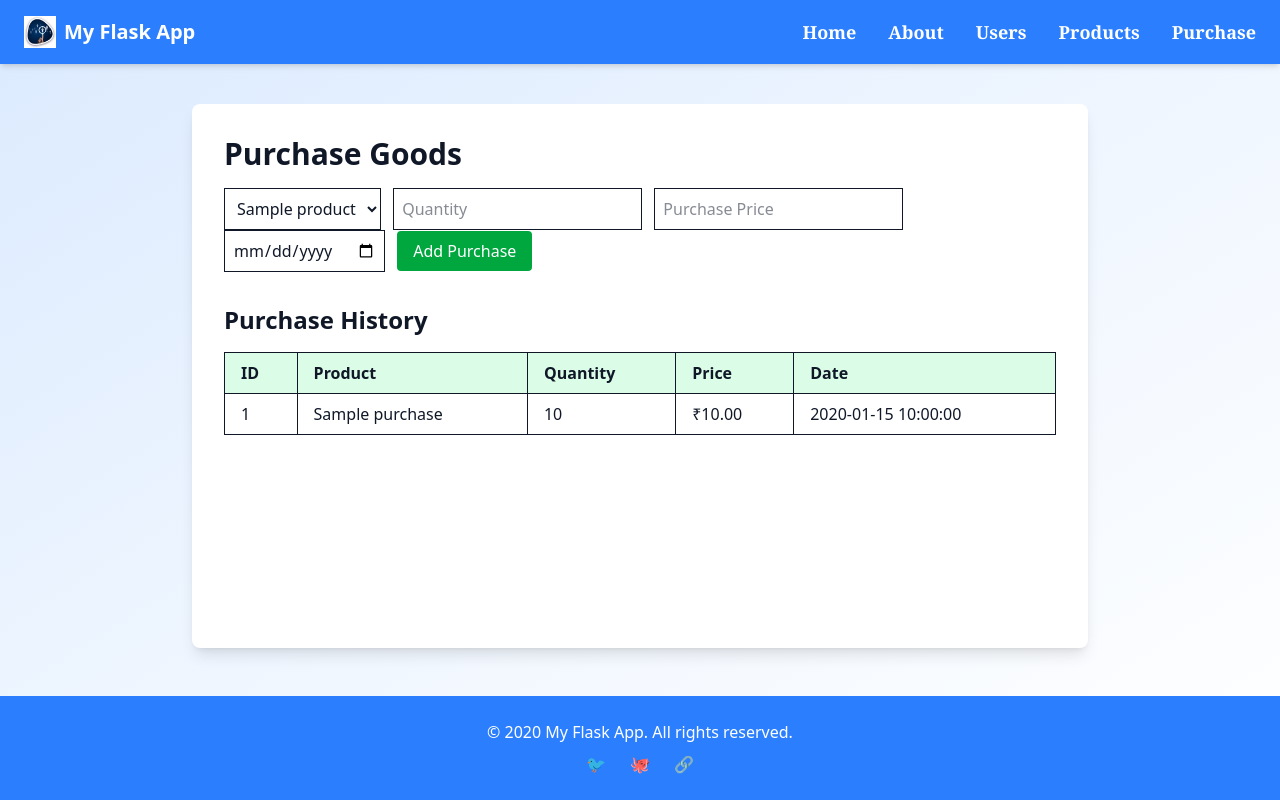
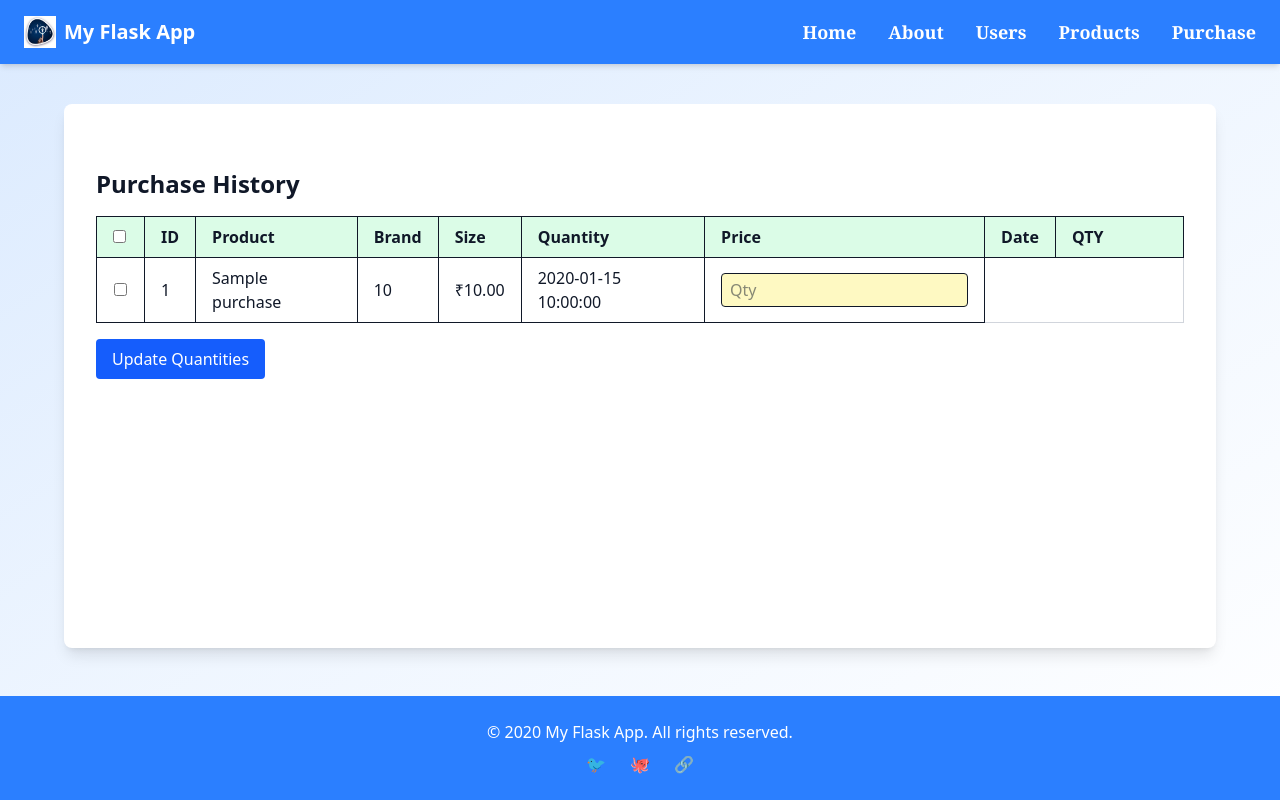
Before and after one commit to Abhisheksingh0301/Inventory, a Flask app: template app/templates/purchase.html in a window 1280 px wide. Run offline with Flask 3, Linux system fonts and the light colour scheme; the template is opened without the code that fills it: most values are stand-ins (such as "Sample title", 1, 10 or a date in 2020).

Commit message:
update purchase page

```diff
--- a/app/schema.sql
+++ b/app/schema.sql
@@ -12,7 +12,7 @@
     gst_rate REAL NOT NULL,
     stock_quantity INTEGER NOT NULL DEFAULT 0,
     entry_date DATE DEFAULT (DATE('now')),
-    UNIQUE (name, description)  -- ✅ Composite unique constraint
+    UNIQUE (name, brand, item_size)  -- ✅ Composite unique constraint
 );
 
 CREATE TABLE purchases (
--- a/app/templates/layout.html
+++ b/app/templates/layout.html
@@ -30,7 +30,7 @@
   </nav>
 
   <!-- Main Content -->
-  <main class="container mx-auto mt-10 mb-12 p-8 bg-white rounded-lg shadow-lg max-w-4xl flex-grow">
+  <main class="container mx-auto mt-10 mb-12 p-8 bg-white rounded-lg shadow-lg max-w-6xl flex-grow">
     {% block content %}{% endblock %}
   </main>
 
--- a/app/templates/purchase.html
+++ b/app/templates/purchase.html
@@ -1,45 +1,62 @@
 {% extends "layout.html" %}
-{% block title %}Purchase Goods{% endblock %}
+
+{% block title %}Products{% endblock %}
+
 {% block content %}
-<h1 class="text-3xl font-bold mb-4">Purchase Goods</h1>
-<form method="POST" class="mb-6">
-  <select name="product_id" class="border p-2 mr-2" required>
-    {% for product in products %}
-      <option value="{{ product.id }}">{{ product.name }}</option>
-    {% endfor %}
-  </select>
-  <input type="number" name="quantity" placeholder="Quantity" min="1" required class="border p-2 mr-2" />
-  <input type="number" step="0.01" name="purchase_price" placeholder="Purchase Price" required class="border p-2 mr-2" />
-  <input type="date" name="purchase_date" required class="border p-2 mr-2" />
-  <button type="submit" class="bg-green-600 text-white px-4 py-2 rounded">Add Purchase</button>
-</form>
+<h2 class="text-2xl font-semibold mt-8 mb-4">Purchase History</h2>
 
-<h2 class="text-2xl font-semibold mt-8 mb-4">Purchase History</h2>
+<form method="POST" action="{{ url_for('main.purchase') }}">  <!-- Optional -->
   <table class="w-full border-collapse border border-gray-300">
     <thead class="bg-green-100">
       <tr>
+        <th class="border px-4 py-2 text-left w-12">
+          <input type="checkbox" onclick="toggleCheckboxes(this)" />
+        </th>
         <th class="border px-4 py-2 text-left">ID</th>
         <th class="border px-4 py-2 text-left">Product</th>
+        <th class="border px-4 py-2 text-left">Brand</th>
+        <th class="border px-4 py-2 text-left">Size</th>
         <th class="border px-4 py-2 text-left">Quantity</th>
         <th class="border px-4 py-2 text-left">Price</th>
         <th class="border px-4 py-2 text-left">Date</th>
+        <th class="border px-4 py-2 text-left w-32">QTY</th>
       </tr>
     </thead>
     <tbody>
       {% for purchase in purchases %}
       <tr class="hover:bg-green-50">
+        <!-- Checkbox -->
+        <td class="border px-4 py-2 text-center">
+          <input type="checkbox" name="selected[]" value="{{ purchase.id }}">
+        </td>
+
+        <!-- Existing fields -->
         <td class="border px-4 py-2">{{ purchase.id }}</td>
         <td class="border px-4 py-2">{{ purchase.product_name }}</td>
         <td class="border px-4 py-2">{{ purchase.quantity }}</td>
         <td class="border px-4 py-2">₹{{ "%.2f"|format(purchase.purchase_price) }}</td>
         <td class="border px-4 py-2">{{ purchase.purchase_date }}</td>
+
+        <!-- Quantity Input -->
+        <td class="border px-4 py-2">
+          <input type="number" name="new_quantity_{{ purchase.id }}" min="1"
+            class="w-full border rounded px-2 py-1 bg-yellow-100 focus:bg-white transition-colors duration-200"
+            placeholder="Qty" />
+        </td>
       </tr>
       {% else %}
       <tr>
-      <td colspan="5" class="border px-4 py-2 text-center">No purchases yet.</td>
+        <td colspan="9" class="border px-4 py-2 text-center">No purchases yet.</td>
       </tr>
       {% endfor %}
     </tbody>
   </table>
 
+  <!-- Optional Submit Button for Quantity Update -->
+  <div class="mt-4">
+    <button type="submit" class="bg-blue-600 text-white px-4 py-2 rounded hover:bg-blue-700">
+      Update Quantities
+    </button>
+  </div>
+</form>
 {% endblock %}
--- a/static/output.css
+++ b/static/output.css
@@ -12,6 +12,7 @@
     --color-red-500: oklch(63.7% 0.237 25.331);
     --color-red-600: oklch(57.7% 0.245 27.325);
     --color-red-800: oklch(44.4% 0.177 26.899);
+    --color-yellow-100: oklch(97.3% 0.071 103.193);
     --color-green-50: oklch(98.2% 0.018 155.826);
     --color-green-100: oklch(96.2% 0.044 156.743);
     --color-green-200: oklch(92.5% 0.084 155.995);
@@ -23,6 +24,7 @@
     --color-blue-100: oklch(93.2% 0.032 255.585);
     --color-blue-300: oklch(80.9% 0.105 251.813);
     --color-blue-500: oklch(62.3% 0.214 259.815);
+    --color-blue-600: oklch(54.6% 0.245 262.881);
     --color-blue-700: oklch(48.8% 0.243 264.376);
     --color-blue-800: oklch(42.4% 0.199 265.638);
     --color-gray-300: oklch(87.2% 0.01 258.338);
@@ -33,6 +35,7 @@
     --spacing: 0.25rem;
     --container-md: 28rem;
     --container-4xl: 56rem;
+    --container-6xl: 72rem;
     --text-lg: 1.125rem;
     --text-lg--line-height: calc(1.75 / 1.125);
     --text-xl: 1.25rem;
@@ -201,6 +204,9 @@
   }
 }
 @layer utilities {
+  .invisible {
+    visibility: hidden;
+  }
   .static {
     position: static;
   }
@@ -234,6 +240,9 @@
   .mx-auto {
     margin-inline: auto;
   }
+  .mt-4 {
+    margin-top: calc(var(--spacing) * 4);
+  }
   .mt-8 {
     margin-top: calc(var(--spacing) * 8);
   }
@@ -264,6 +273,9 @@
   .flex {
     display: flex;
   }
+  .table {
+    display: table;
+  }
   .h-8 {
     height: calc(var(--spacing) * 8);
   }
@@ -273,11 +285,32 @@
   .w-8 {
     width: calc(var(--spacing) * 8);
   }
+  .w-12 {
+    width: calc(var(--spacing) * 12);
+  }
+  .w-16 {
+    width: calc(var(--spacing) * 16);
+  }
+  .w-20 {
+    width: calc(var(--spacing) * 20);
+  }
+  .w-32 {
+    width: calc(var(--spacing) * 32);
+  }
+  .w-48 {
+    width: calc(var(--spacing) * 48);
+  }
+  .w-64 {
+    width: calc(var(--spacing) * 64);
+  }
   .w-full {
     width: 100%;
   }
   .max-w-4xl {
     max-width: var(--container-4xl);
+  }
+  .max-w-6xl {
+    max-width: var(--container-6xl);
   }
   .max-w-md {
     max-width: var(--container-md);
@@ -291,14 +324,23 @@
   .border-collapse {
     border-collapse: collapse;
   }
+  .resize {
+    resize: both;
+  }
   .flex-col {
     flex-direction: column;
   }
   .flex-row {
     flex-direction: row;
   }
+  .flex-wrap {
+    flex-wrap: wrap;
+  }
   .items-center {
     align-items: center;
+  }
+  .items-end {
+    align-items: flex-end;
   }
   .justify-between {
     justify-content: space-between;
@@ -366,6 +408,9 @@
   .bg-blue-500 {
     background-color: var(--color-blue-500);
   }
+  .bg-blue-600 {
+    background-color: var(--color-blue-600);
+  }
   .bg-green-100 {
     background-color: var(--color-green-100);
   }
@@ -386,6 +431,9 @@
   }
   .bg-white {
     background-color: var(--color-white);
+  }
+  .bg-yellow-100 {
+    background-color: var(--color-yellow-100);
   }
   .bg-gradient-to-br {
     --tw-gradient-position: to bottom right in oklab;
@@ -415,6 +463,9 @@
   }
   .p-8 {
     padding: calc(var(--spacing) * 8);
+  }
+  .px-2 {
+    padding-inline: calc(var(--spacing) * 2);
   }
   .px-3 {
     padding-inline: calc(var(--spacing) * 3);
@@ -507,6 +558,9 @@
   .text-white {
     color: var(--color-white);
   }
+  .underline {
+    text-decoration-line: underline;
+  }
   .shadow {
     --tw-shadow: 0 1px 3px 0 var(--tw-shadow-color, rgb(0 0 0 / 0.1)), 0 1px 2px -1px var(--tw-shadow-color, rgb(0 0 0 / 0.1));
     box-shadow: var(--tw-inset-shadow), var(--tw-inset-ring-shadow), var(--tw-ring-offset-shadow), var(--tw-ring-shadow), var(--tw-shadow);
@@ -519,14 +573,29 @@
     --tw-shadow: 0 4px 6px -1px var(--tw-shadow-color, rgb(0 0 0 / 0.1)), 0 2px 4px -2px var(--tw-shadow-color, rgb(0 0 0 / 0.1));
     box-shadow: var(--tw-inset-shadow), var(--tw-inset-ring-shadow), var(--tw-ring-offset-shadow), var(--tw-ring-shadow), var(--tw-shadow);
   }
+  .outline {
+    outline-style: var(--tw-outline-style);
+    outline-width: 1px;
+  }
   .transition-colors {
     transition-property: color, background-color, border-color, outline-color, text-decoration-color, fill, stroke, --tw-gradient-from, --tw-gradient-via, --tw-gradient-to;
     transition-timing-function: var(--tw-ease, var(--default-transition-timing-function));
     transition-duration: var(--tw-duration, var(--default-transition-duration));
   }
+  .duration-200 {
+    --tw-duration: 200ms;
+    transition-duration: 200ms;
+  }
   .duration-300 {
     --tw-duration: 300ms;
     transition-duration: 300ms;
+  }
+  .hover\:bg-blue-700 {
+    &:hover {
+      @media (hover: hover) {
+        background-color: var(--color-blue-700);
+      }
+    }
   }
   .hover\:bg-green-50 {
     &:hover {
@@ -561,6 +630,16 @@
       @media (hover: hover) {
         color: var(--color-white);
       }
+    }
+  }
+  .focus\:bg-white {
+    &:focus {
+      background-color: var(--color-white);
+    }
+  }
+  .sm\:flex-row {
+    @media (width >= 40rem) {
+      flex-direction: row;
     }
   }
 }
@@ -690,6 +769,11 @@
   inherits: false;
   initial-value: 0 0 #0000;
 }
+@property --tw-outline-style {
+  syntax: "*";
+  inherits: false;
+  initial-value: solid;
+}
 @property --tw-duration {
   syntax: "*";
   inherits: false;
@@ -724,6 +808,7 @@
       --tw-ring-offset-width: 0px;
       --tw-ring-offset-color: #fff;
       --tw-ring-offset-shadow: 0 0 #0000;
+      --tw-outline-style: solid;
       --tw-duration: initial;
     }
   }
```
Also changed, not shown: app/routes.py (+5 -2 lines), app/templates/products.html (+46 -11 lines). Lines whose indentation alone changed are shown as unchanged.
